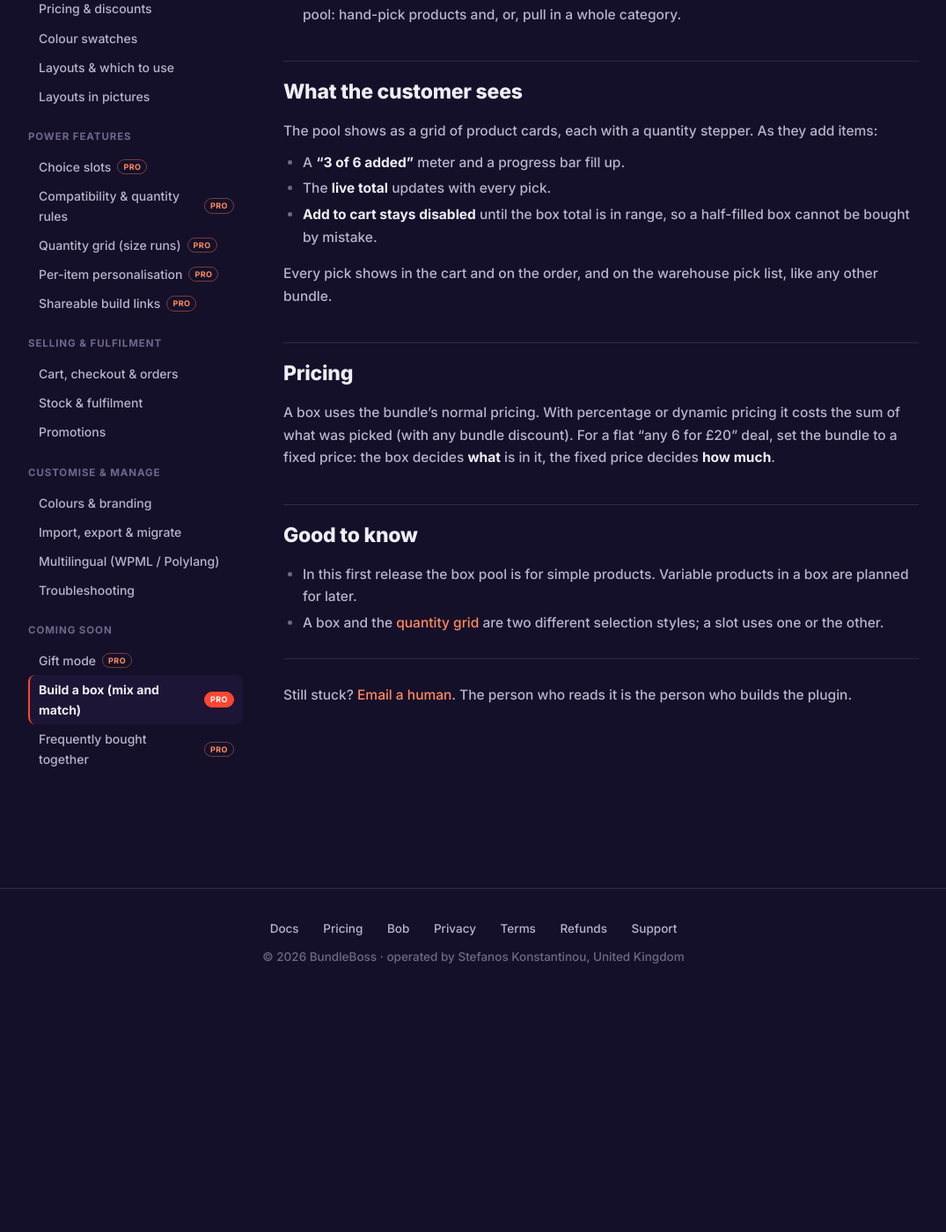
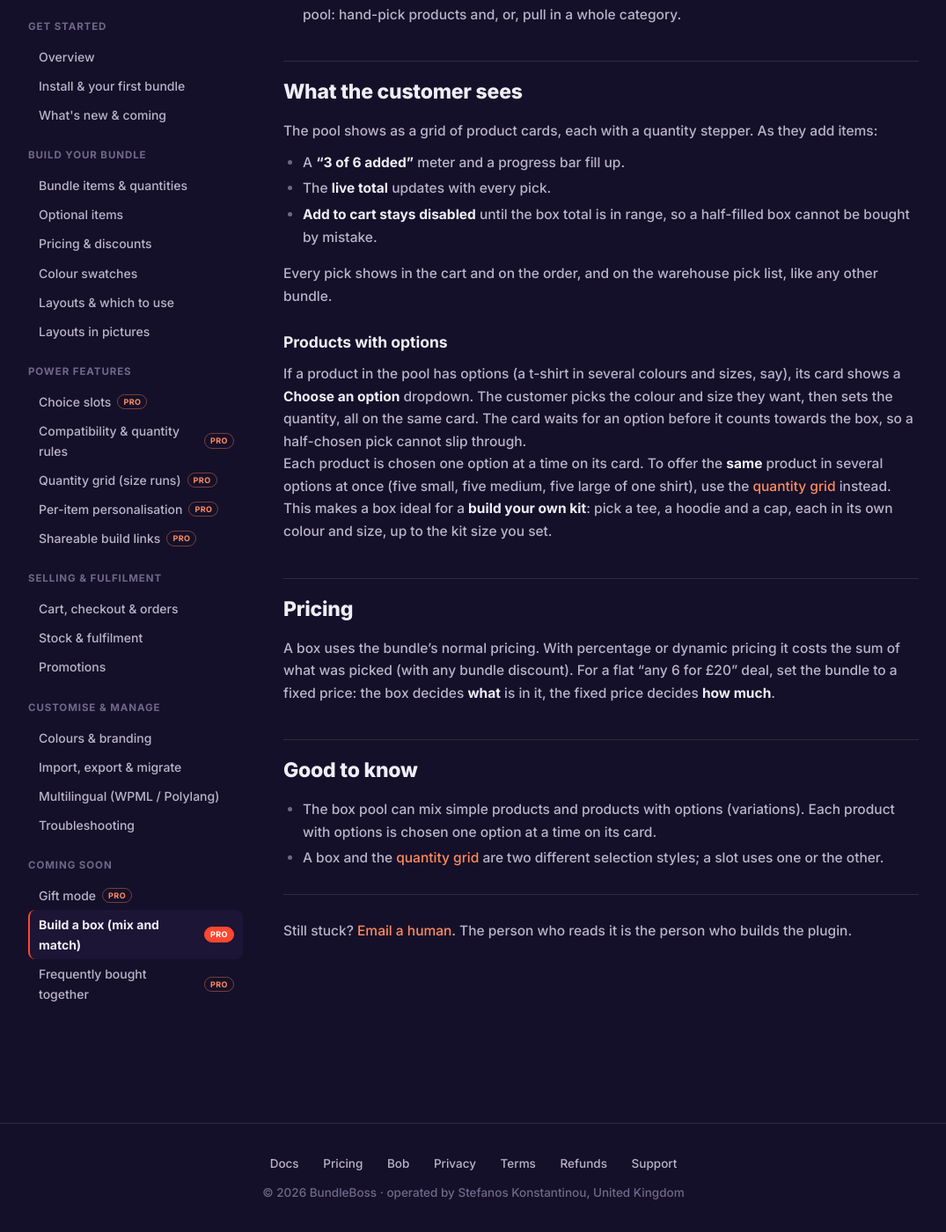
Before and after one commit to BundleBoss/website, a Jekyll site: the page built from docs/build-a-box.md, in a window 1280 px wide and 1400 px high, scrolled down 943 px. Shown: the whole window at 88% size, without its empty margins (102-1177 px from the left). Built offline with Jekyll 4.4.1, drawn with Linux system fonts in a browser that asks for light colours; before the commit the page ends 2076 px from its top, so only the background shows below that.

Commit message:
docs: build-a-box can mix products with options
Document variable products in a box: a "Choose an option" dropdown per
variable card, one option at a time, and the build-your-own-kit use case.
Replaces the "simple products only, variations planned for later" note.

```diff
--- a/docs/build-a-box.md
+++ b/docs/build-a-box.md
@@ -33,11 +33,19 @@ The pool shows as a grid of product cards, each with a quantity stepper. As they
 
 Every pick shows in the cart and on the order, and on the warehouse pick list, like any other bundle.
 
+### Products with options
+
+If a product in the pool has options (a t-shirt in several colours and sizes, say), its card shows a **Choose an option** dropdown. The customer picks the colour and size they want, then sets the quantity, all on the same card. The card waits for an option before it counts towards the box, so a half-chosen pick cannot slip through.
+
+Each product is chosen one option at a time on its card. To offer the **same** product in several options at once (five small, five medium, five large of one shirt), use the [quantity grid](/docs/quantity-grid/) instead.
+
+This makes a box ideal for a **build your own kit**: pick a tee, a hoodie and a cap, each in its own colour and size, up to the kit size you set.
+
 ## Pricing
 
 A box uses the bundle's normal pricing. With percentage or dynamic pricing it costs the sum of what was picked (with any bundle discount). For a flat "any 6 for &pound;20" deal, set the bundle to a fixed price: the box decides **what** is in it, the fixed price decides **how much**.
 
 ## Good to know
 
-- In this first release the box pool is for simple products. Variable products in a box are planned for later.
+- The box pool can mix simple products and products with options (variations). Each product with options is chosen one option at a time on its card.
 - A box and the [quantity grid](/docs/quantity-grid/) are two different selection styles; a slot uses one or the other.
```
